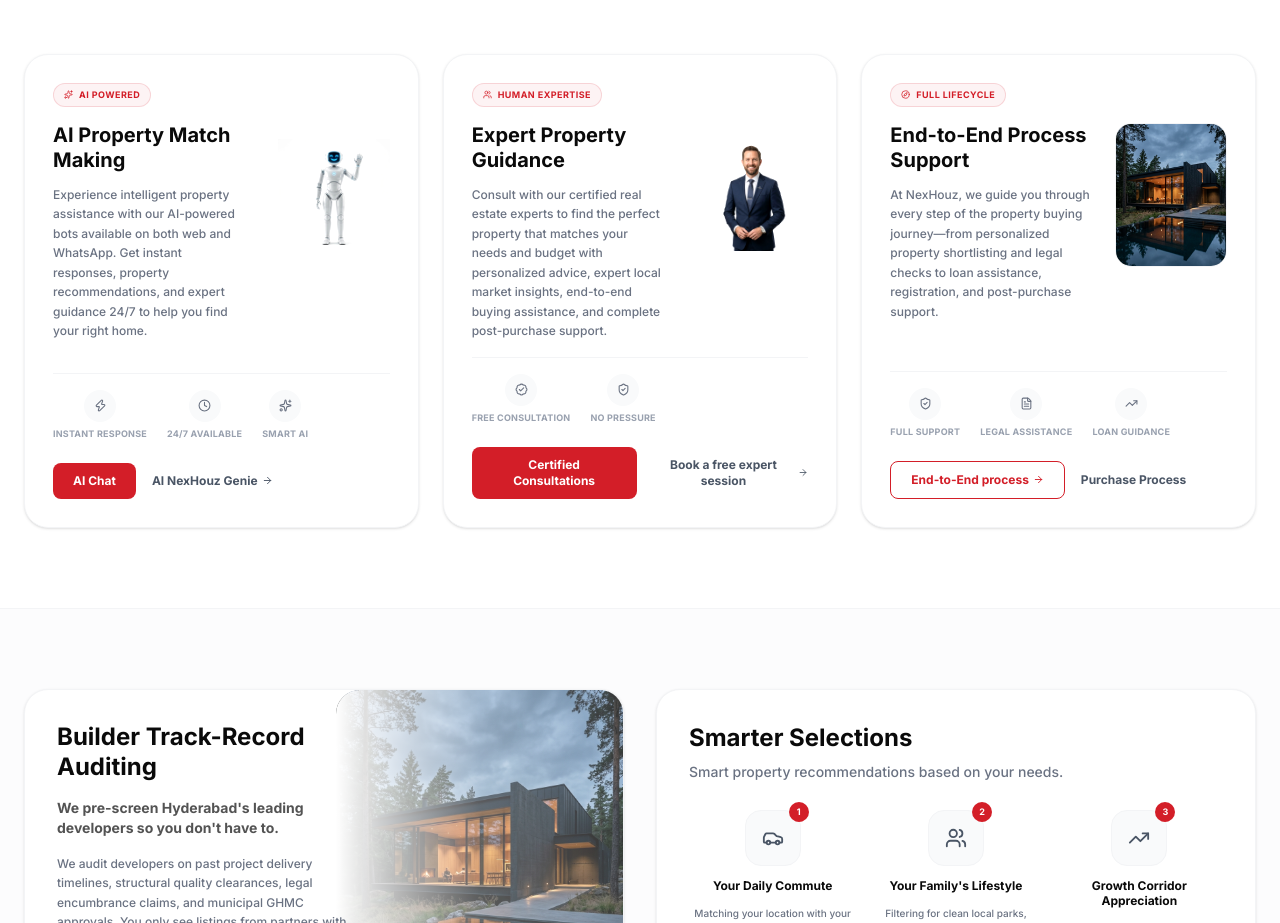
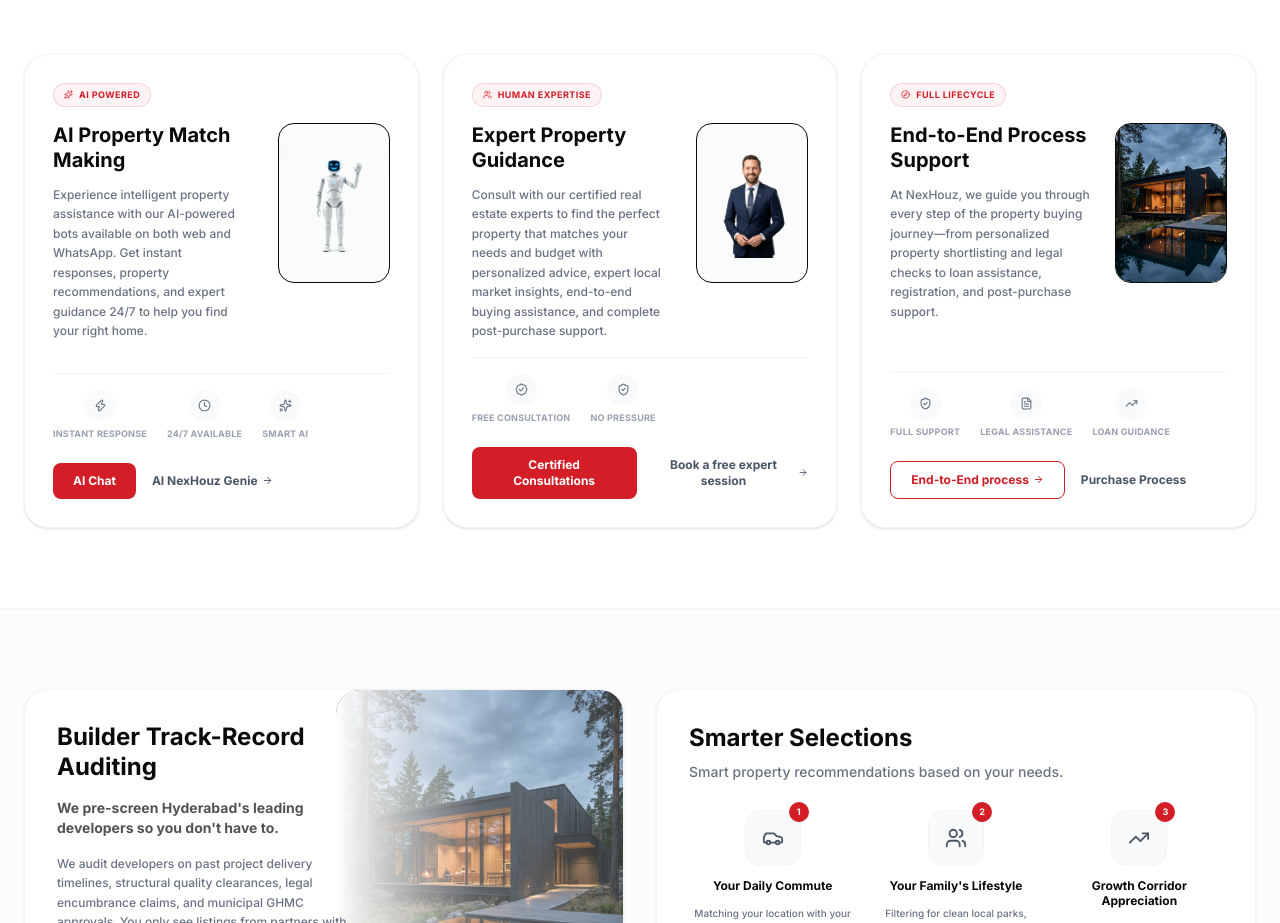
Before and after one commit to rahilcodes/nexhouz, a Next.js app: page / in a window 1280 px wide. Shown: the part 1720-2643 px from the top of the page. Built offline with nearby package versions, Linux system fonts and the light colour scheme.

Commit message:
Optimize advantage card images by wrapping them in beautiful matching rounded-2xl frames next to text

```diff
--- a/src/app/page.tsx
+++ b/src/app/page.tsx
@@ -464,11 +464,13 @@ export default function HomePage() {
                       Experience intelligent property assistance with our AI-powered bots available on both web and WhatsApp. Get instant responses, property recommendations, and expert guidance 24/7 to help you find your right home.
                     </p>
                   </div>
+                  <div className="w-28 h-40 rounded-2xl bg-gray-50/80 border border-gray-150 shrink-0 overflow-hidden relative flex items-end justify-center group-hover:border-brand-red/20 transition-all duration-300">
                     <img
                       src="/images/robot_advisor_mascot.png"
                       alt="AI Robot Mascot"
-                    className="w-28 h-36 object-contain shrink-0 filter brightness-[1.05] contrast-[1.05] mix-blend-multiply group-hover:scale-105 group-hover:-rotate-2 transition-all duration-500"
+                      className="w-full h-full object-contain pointer-events-none filter brightness-[1.05] contrast-[1.05] mix-blend-multiply group-hover:scale-105 group-hover:-rotate-2 transition-all duration-500"
                     />
+                  </div>
                 </div>
 
                 {/* Highlights */}
@@ -518,11 +520,13 @@ export default function HomePage() {
                       Consult with our certified real estate experts to find the perfect property that matches your needs and budget with personalized advice, expert local market insights, end-to-end buying assistance, and complete post-purchase support.
                     </p>
                   </div>
+                  <div className="w-28 h-40 rounded-2xl bg-gray-50/80 border border-gray-150 shrink-0 overflow-hidden relative flex items-end justify-center group-hover:border-brand-red/20 transition-all duration-300">
                     <img
                       src="/images/real_estate_advisor_portrait.png"
                       alt="Real Estate Expert"
-                    className="w-28 h-36 object-contain shrink-0 filter brightness-[1.05] contrast-[1.05] mix-blend-multiply group-hover:scale-105 transition-all duration-500"
+                      className="w-full h-full object-contain pointer-events-none filter brightness-[1.05] contrast-[1.05] mix-blend-multiply group-hover:scale-105 transition-all duration-500"
                     />
+                  </div>
                 </div>
 
                 {/* Highlights */}
@@ -581,7 +585,7 @@ export default function HomePage() {
                   <img
                     src="/images/obsidian_pavilion.png"
                     alt="Modern Property"
-                    className="w-28 h-36 object-cover rounded-2xl shrink-0 border border-gray-100 group-hover:scale-105 transition-transform duration-500"
+                    className="w-28 h-40 object-cover rounded-2xl shrink-0 border border-gray-150 group-hover:scale-105 transition-transform duration-500"
                   />
                 </div>
 
```
Lines whose indentation alone changed are shown as unchanged.
